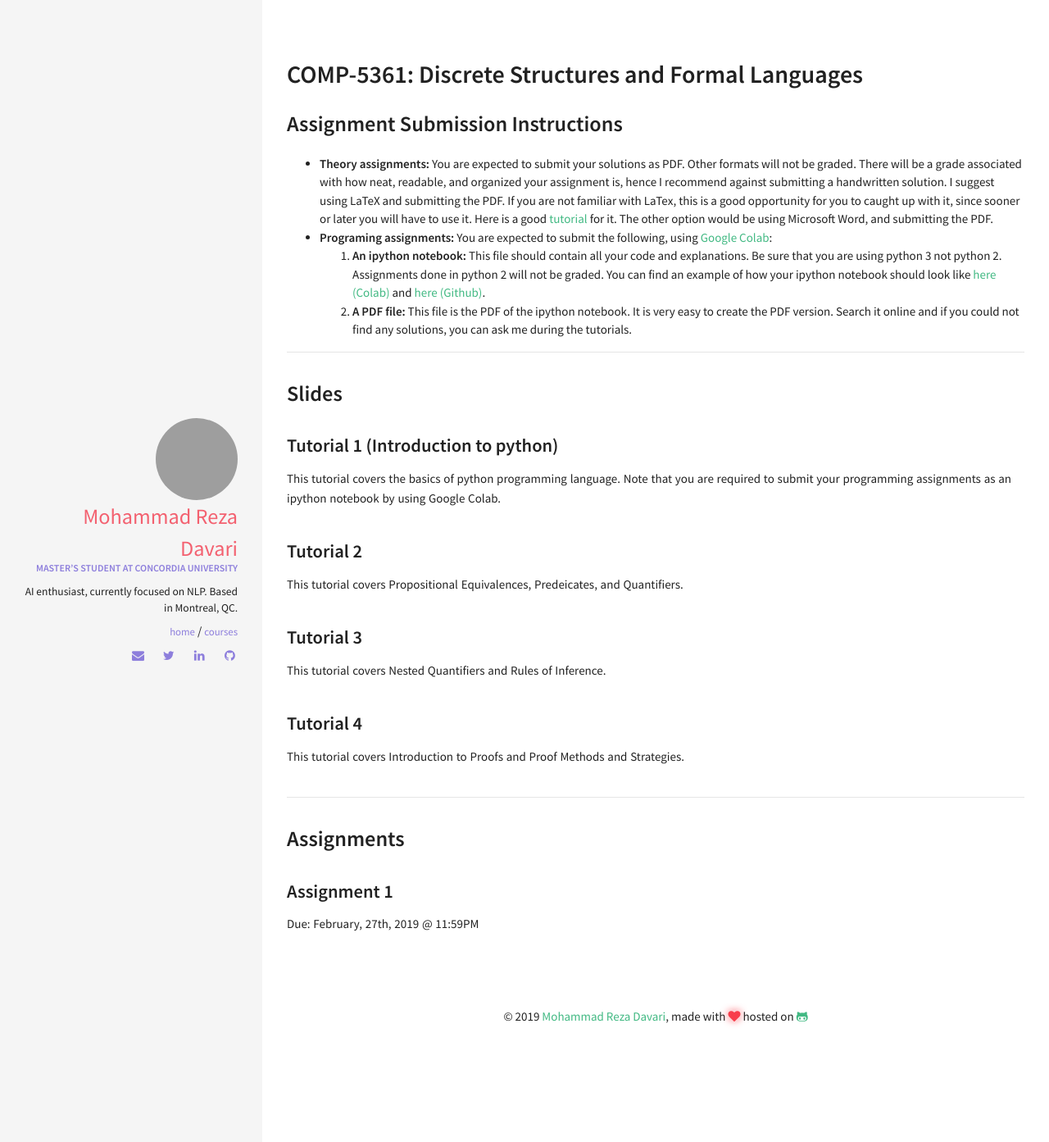
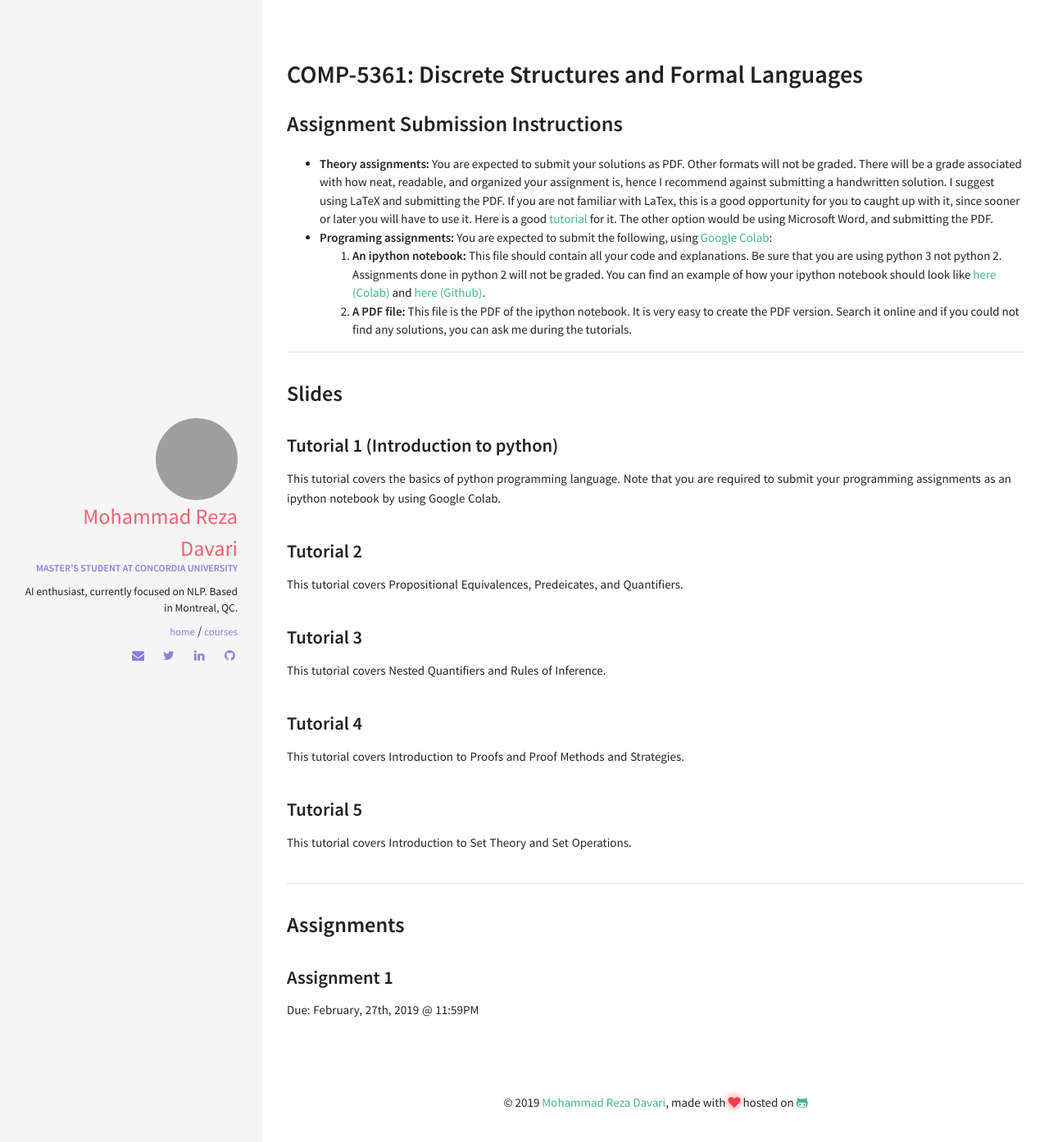
Before and after one commit to rezazzr/davari.io, a Jekyll site: the page built from comp5361.html, in a window 1280 px wide. Shown: the top 1393 px of the page at 82% size. Built offline with Jekyll 4.4.1, drawn with Linux system fonts in a browser that asks for light colours.

Commit message:
Tutorial 5 added

```diff
--- a/_data/index/slides.yml
+++ b/_data/index/slides.yml
@@ -17,3 +17,8 @@
   descr: This tutorial covers Introduction to Proofs and Proof Methods and Strategies.
   url:  https://raw.githubusercontent.com/rezazzr/rezazzr.github.io/master/_data/slide_pdf_files/Tutorial-4.pdf
   year: 2019
+
+- name: Tutorial 5
+  descr: This tutorial covers Introduction to Set Theory and Set Operations.
+  url:  https://raw.githubusercontent.com/rezazzr/rezazzr.github.io/master/_data/slide_pdf_files/Tutorial-5.pdf
+  year: 2019
```
Also changed, not shown: 1 other file.
